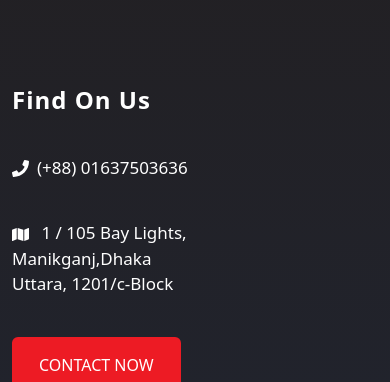
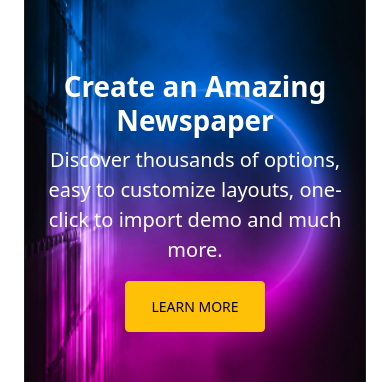
Before and after one commit to SheikhRakibhossain/CNC, a React (Vite) app: page / in a window 390 px wide. Shown: the part 1524-1906 px from the top of the page. Built offline with nearby package versions, Linux system fonts and the light colour scheme; no server answers.

Commit message:
create an amazing newspaper card section added with responsive

```diff
--- a/src/components/RightNav/RightNav.jsx
+++ b/src/components/RightNav/RightNav.jsx
@@ -1,5 +1,6 @@
 import React from 'react';
 import QZone from '../QZone/QZone';
+import NewsPaper from '../newsPaper/NewsPaper';
 
 const RightNav = () => {
     return (
@@ -7,6 +8,7 @@ const RightNav = () => {
             <h3 className='border-bottom border-1 border-dark py-2 mb-4'>Show Queen Zone</h3>
 
             <QZone/>
+            <NewsPaper/>
         </div>
     );
 };
--- a/src/components/insights/Insight.jsx
+++ b/src/components/insights/Insight.jsx
@@ -1,5 +1,5 @@
 import React from 'react';
-import { Button, Card, Col, Row } from 'react-bootstrap';
+import {Card, Col} from 'react-bootstrap';
 import { FaCalendar } from 'react-icons/fa';
 import moment from 'moment';
 
--- /dev/null
+++ b/src/components/newsPaper/NewsPaper.jsx
@@ -0,0 +1,24 @@
+import React from 'react';
+import newsPaperImage from '../../assets/bg1.png'
+import { FaArrowRight } from 'react-icons/fa';
+import { Button, Card, Col } from 'react-bootstrap';
+
+
+
+
+const NewsPaper = () => {
+    return (
+        <Card className="bg-dark text-white  my-5">
+            <Card.Img src={newsPaperImage} alt="news paper image" />
+            <Card.ImgOverlay className='d-flex justify-content-center align-items-center text-center'>
+                <Card.Text>
+                <Card.Title className='fs-1 fw-bold'>Create an Amazing Newspaper</Card.Title>
+               <p className='fs-5'>Discover thousands of options, easy to customize layouts, one-click to import demo and much more.</p>
+                <Button className='btn-warning btn-sm'>Learn More</Button>
+                </Card.Text>
+            </Card.ImgOverlay>
+        </Card>
+    );
+};
+
+export default NewsPaper;
--- a/src/layouts/NewsLayout.jsx
+++ b/src/layouts/NewsLayout.jsx
@@ -5,7 +5,6 @@ import { Outlet } from 'react-router-dom';
 import { Col, Container, Row } from 'react-bootstrap';
 import RightNav from '../components/rightNav/RightNav';
 import Insights from '../components/insights/Insights';
-import Editor from '../components/editor/editor';
 
 const NewsLayout = () => {
     return (
@@ -16,10 +15,10 @@ const NewsLayout = () => {
                 <Col lg={9}><h3><Outlet /> </h3></Col>
                 <Col lg={3}><RightNav/></Col>
             </Row>
+        <Insights/>
         </Container>
-        <Insights/>
         <Footer />
-        <Editor/>
+
 
     </>
     );
```
